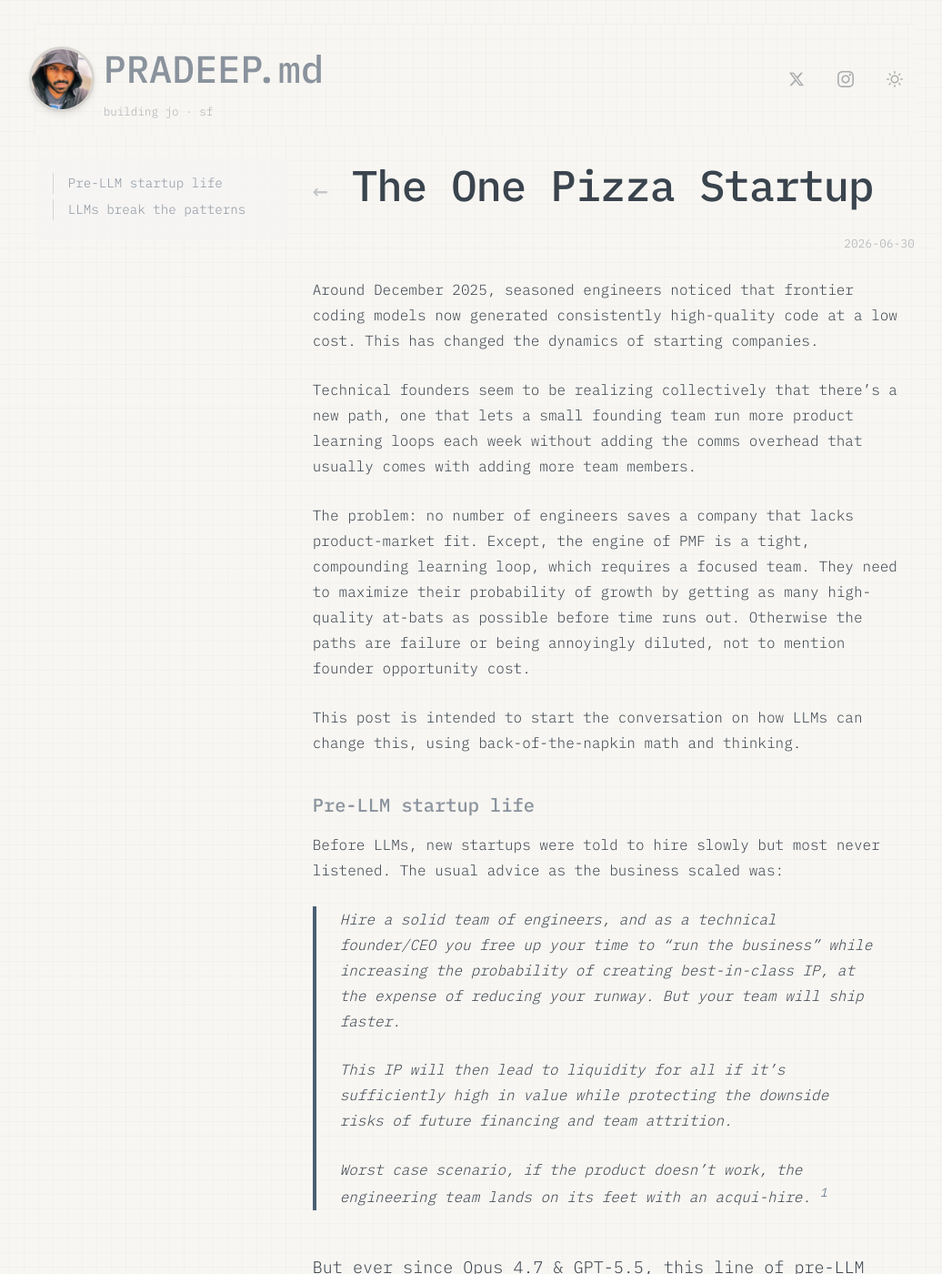
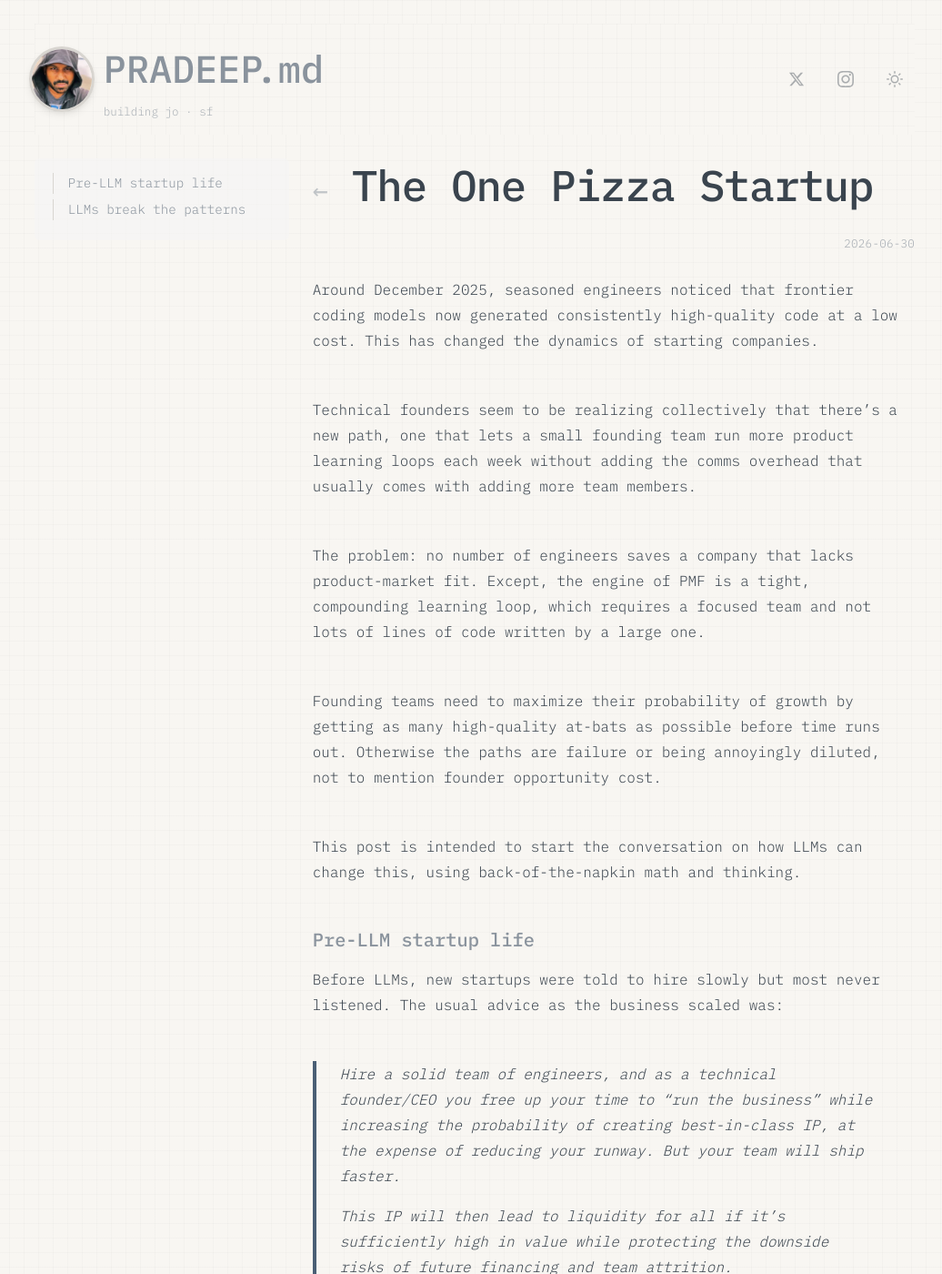
Before and after one commit to skyfallsin/skyfallsin.github.io, a Jekyll site: the page built from _posts/2026-06-30-one-pizza-startup.md, in a window 1280 px wide and 1400 px high. Shown: the whole window at 91% size, without its empty margins (118-1154 px from the left). Built offline with Jekyll 4.4.1, drawn with Linux system fonts in a browser that asks for light colours; nearby versions of some CDN libraries; some of the changed text lies outside the part shown.

Commit message:
Polish one pizza post spacing

```diff
--- a/_layouts/default.html
+++ b/_layouts/default.html
@@ -534,8 +534,8 @@
     article strong {
       font-weight: 500;
     }
-    article p {
-      margin-bottom: var(--lk-size-lg);
+    article > p {
+      margin-bottom: 48px;
     }
     article p + p {
       margin-top: 0;
@@ -984,8 +984,8 @@
       padding-top: var(--lk-size-md);
     }
     .footnotes ol { padding-left: var(--lk-size-lg); }
-    .footnotes li { margin-bottom: var(--lk-size-xs); }
-    .footnotes p { margin-bottom: var(--lk-size-3xs); }
+    .footnotes li { margin-bottom: var(--lk-size-md); }
+    .footnotes p { margin-bottom: var(--lk-size-sm); }
     canvas { max-width: 100%; margin: var(--lk-size-lg) 0; }
 
     .post-layout {
--- a/_posts/2026-06-30-one-pizza-startup.md
+++ b/_posts/2026-06-30-one-pizza-startup.md
@@ -10,7 +10,9 @@ Around December 2025, seasoned engineers noticed that frontier coding models now
 
 Technical founders seem to be realizing collectively that there’s a new path, one that lets a small founding team run more product learning loops each week without adding the comms overhead that usually comes with adding more team members.
 
-The problem: no number of engineers saves a company that lacks product-market fit. Except, the engine of PMF is a tight, compounding learning loop, which requires a focused team. They need to maximize their probability of growth by getting as many high-quality at-bats as possible before time runs out. Otherwise the paths are failure or being annoyingly diluted, not to mention founder opportunity cost.
+The problem: no number of engineers saves a company that lacks product-market fit. Except, the engine of PMF is a tight, compounding learning loop, which requires a focused team and not lots of lines of code written by a large one.
+
+Founding teams need to maximize their probability of growth by getting as many high-quality at-bats as possible before time runs out. Otherwise the paths are failure or being annoyingly diluted, not to mention founder opportunity cost.
 
 This post is intended to start the conversation on how LLMs can change this, using back-of-the-napkin math and thinking.
 
@@ -24,7 +26,7 @@ Before LLMs, new startups were told to hire slowly but most never listened. The
 >
 > Worst case scenario, if the product doesn’t work, the engineering team lands on its feet with an acqui-hire. [^1]
 
-But ever since Opus 4.7 & GPT-5.5, this line of pre-LLM thinking seems to be fraying.
+Ever since Opus 4.7 & GPT-5.5, this line of pre-LLM thinking seems to be fraying.
 
 Inside software companies, the act of changing code to meet customer expectations directly drives growth, and is both the biggest cost and value center.
 
@@ -72,7 +74,9 @@ Less synchronization is needed since writing throwaway prototypes is now cheap.
 
 It gets very interesting when the team size drops down to 2 engineers with this structure.
 
-A “one pizza startup” is a founding team small enough to have a single conversation pair, between two people who can hold the entire product in their heads and use concurrent LLM threads to get more done faster. Kevin & I have been iterating for a year or so now with this pattern, and it’s pretty freakin’ fast. It’s hard to go back.
+A “one pizza startup” is a founding team small enough to have a single conversation pair, between two people who can hold the entire product in their heads and use concurrent LLM threads to get more done faster.
+
+Kevin & I have been iterating for a year or so now with this pattern, and it’s pretty freakin’ fast. It’s hard to go back.
 
 _n_ LLMs type out code faster than humans manually writing it. A bit of tech, intuition and disciplined human oversight of quality and token burn makes that code actually shippable.
 
@@ -86,14 +90,19 @@ Engineering success within these new structures hinges on heavy lifting:
 
 The upside is simple: the founding team gets double the at-bats in a shorter window of time. It forces urgency, which materially increases your chances of _actually_ achieving product-market fit, rather than posturing that you have it. [^3]
 
-The best founders may now be able to stay small, fast and high-bandwidth for longer than before. Hiring goes from a structural issue to one that’s a problem to solve when the current team can’t, as it absolutely should. The best seed startups get more chances to iterate their way to PMF.
+So… why add more people to a zero-to-one engineering team until you need them?
+
+The best founders may now be able to stay small, fast and high-bandwidth for longer than before. Hiring goes from a structural issue to one that’s a problem to solve when the current team can’t, as it absolutely should. The best seed startups get more chances to iterate their way to PMF. But, it’ll take discipline!
 
 ----
 _Thank you to Naveen Selvadurai, Walter Chen, Silas Hundt, Hiten Shah and Michael Galpert for draft feedback._
 
 
-[^1]:	Pre-LLM — Since code was more expensive to create but highly leveraged, a notion also seems to have developed among seed-stage financiers that “more code needs more engineers, so it’s hard to pull off fast, and *that difficulty* is also a part of the moat of a new product”. This means optically you were lower risk with a larger team. A team is always interesting to acquirers even if the product fails, increasing the chances of any return at all.
+[^1]:	Pre-LLM — Since code was more expensive to create but highly leveraged, a notion also seems to have developed among seed-stage financiers that “more code needs more engineers, so it’s hard to pull off fast, and *that difficulty* is also a part of the moat of a new product”.
 
+	The problem is that implementation difficulty is a weak proxy (and getting weaker) for PMF. So when “small team” becomes a proxy for “easily implementable and not enough moat,” that objection starts to sound less like analysis and more like an excuse to pass.
+
+	This means optically you were lower risk with a larger team. A team is always interesting to acquirers even if the product fails, increasing the chances of any return at all.
 
 	Post-LLM — The worst-case downside scenario from before is now markedly different - if there is an acqui-hire, it’ll look more like an extra-rich IC offer at a big shop for phenomenal engineers. But there may also not be an offer at all, since the team size is small.
 
```
Also changed, not shown: other parts of _posts/2026-06-30-one-pizza-startup.md (+1 -1 lines).
